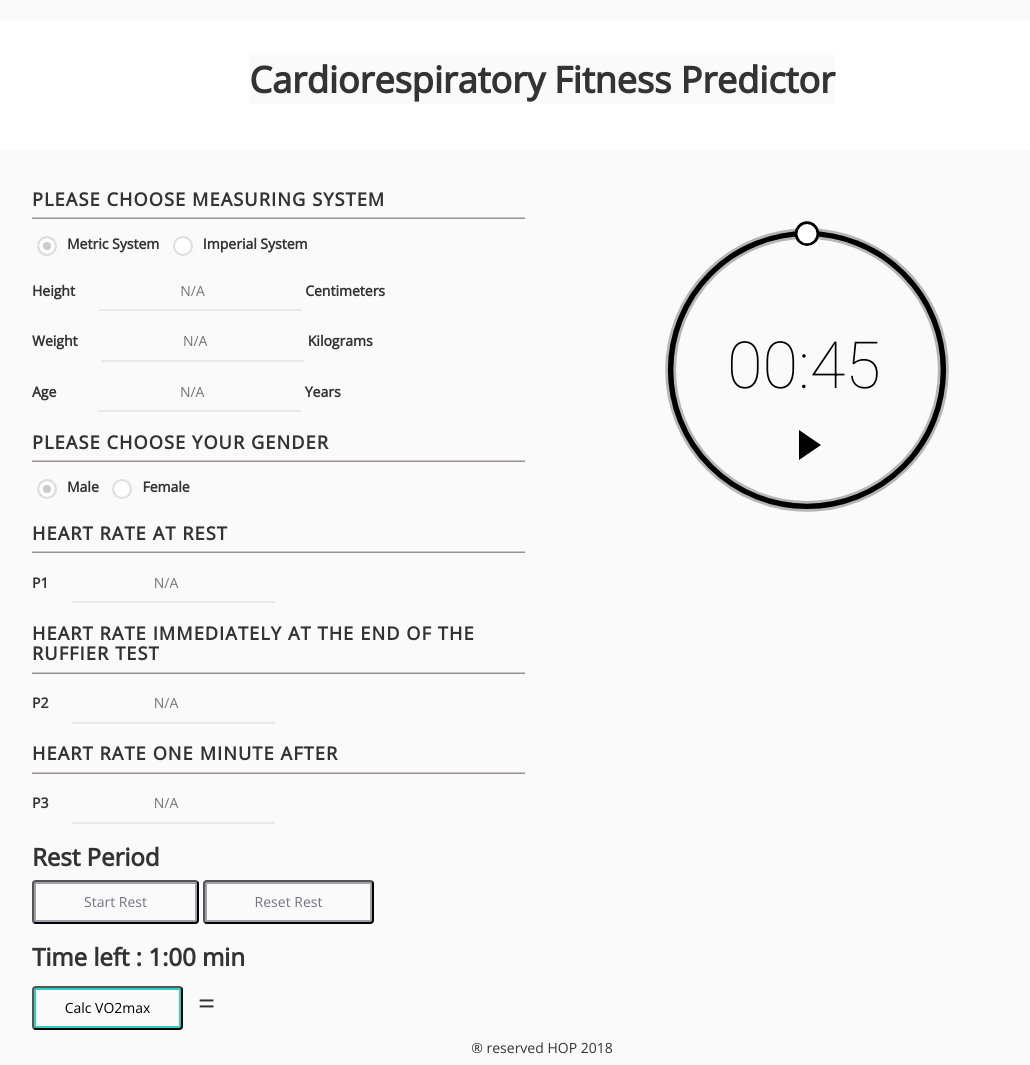
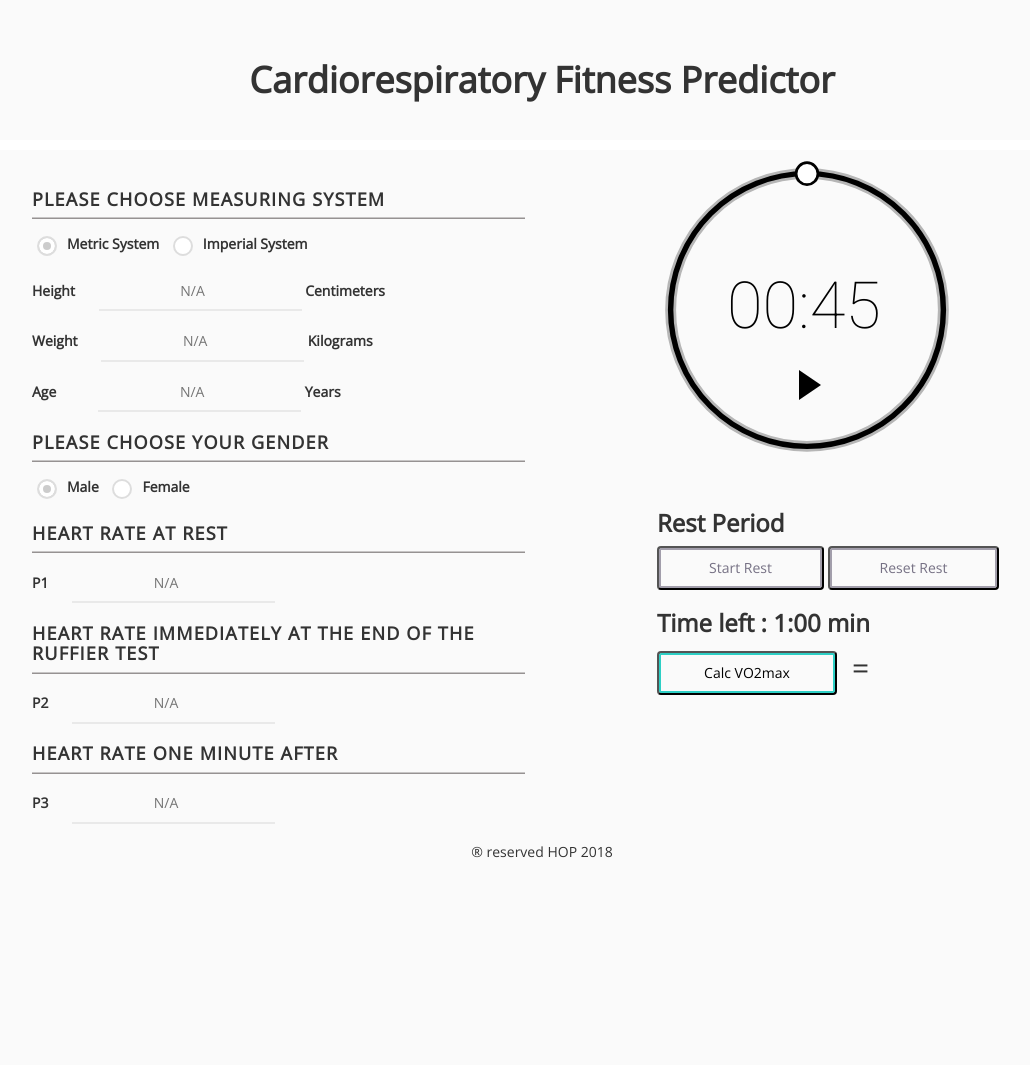
Before and after one commit to ufbmi/Vo2Calculator, a plain HTML site: page index.html in a window 1280 px wide. Shown: the whole page, without its empty margins (98-1128 px from the left). After the commit the page ends 870 px from the top, so only its background shows below. Drawn offline with nearby package versions, Linux system fonts and the light colour scheme.

Commit message:
Changed the layout. Moved the buttons to the down right.

```diff
--- a/css/main.css
+++ b/css/main.css
@@ -21,7 +21,7 @@ html {
 h1{
     padding-top: 40px;
     padding-bottom: 40px;
-    background-color: white;
+    background-color: inherit;
 }
 
 * {
@@ -248,7 +248,7 @@ button[data-setter]:hover {
 }
 .timerContainer {
     position: relative;
-    top: 70px;
+    top: 10px;
     width: 300px;
     margin-right: 250px;
 }
@@ -323,7 +323,6 @@ button[data-setter]:hover {
 #e-pointer {
     transition: transform 0.7s;
 }
-
 /*END Simple Timer CSS*/
 
 /*Buttons*/
--- a/index.html
+++ b/index.html
@@ -84,22 +84,10 @@
                                 <input class="inputs" name="P3" type="number" placeholder="N/A"/>
                             </div>
                         </div>
-                        <div class="marginDown ">
 
-                        <h3><b>Rest Period</b></h3>
-                        <button class="button1" name="startRest" type="button" onclick="startTimerF()">Start Rest</button>
-                        <button class="button2" name="stopRest" type="button" onclick="stopTimerF()">Reset Rest</button>
-                        <h3><b>Time left : <label id="timer"></label><span> min</span></b></h3>
-                        </div>
-                        <div class="marginDown">
-                            <div class="row col-lg-10 col-md-10">
-                                <button class="button3 col-lg-4 col-md-4" name="calcVO2Max" type="button" onclick="calcVO2max()">Calc VO2max</button>
-                                <h2 class="result col-lg-6 col-md-6">= <label id="result"></label></h2>
-                            </div>
-                        </div>
                     </form>
                 </div>
-                <div class="col-sm-3">
+                <div class="col-sm-4">
                     <div class="timerContainer">
                        <div class="circle">
                           <svg width="300" viewBox="0 0 220 220" xmlns="http://www.w3.org/2000/svg">
@@ -119,7 +107,21 @@
                           <button class="play" id="pause"></button>
                        </div>
                     </div>
-                </div>
+                    <!-- Rest and Cal Buttons -->
+                    <div class="marginDown">
+                        <br><br>
+                        <h3><b>Rest Period</b></h3>
+                        <button class="button1" name="startRest" type="button" onclick="startTimerF()">Start Rest</button>
+                        <button class="button2" name="stopRest" type="button" onclick="stopTimerF()">Reset Rest</button>
+                        <h3 ><b>Time left : <label id="timer"></label><span> min</span></b></h3>
+                    </div>
+                        <div class="marginDown">
+                            <div class="row col-lg-12 col-md-12">
+                                <button class="button3 col-lg-6 col-md-6" name="calcVO2Max" type="button" onclick="calcVO2max()">Calc VO2max</button>
+                                <h2 class="result col-lg-6 col-md-6">= <label id="result"></label></h2>
+                            </div>
+                        </div>
+                    </div>
             </div>
         </div>
         <footer class="container-fluid">
```
